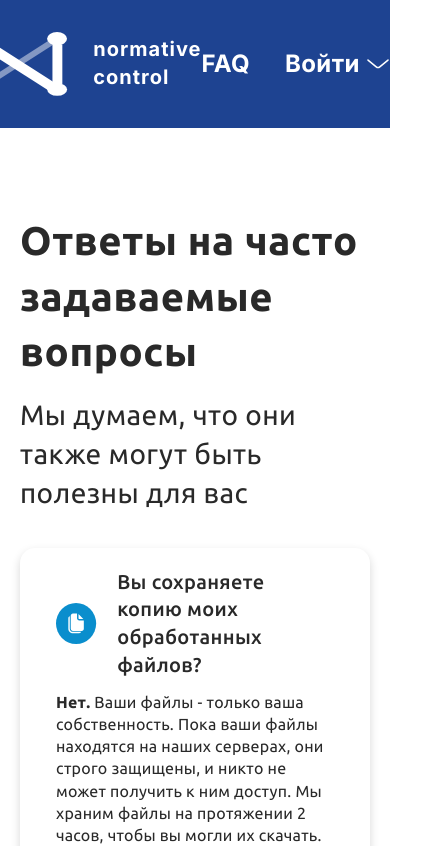
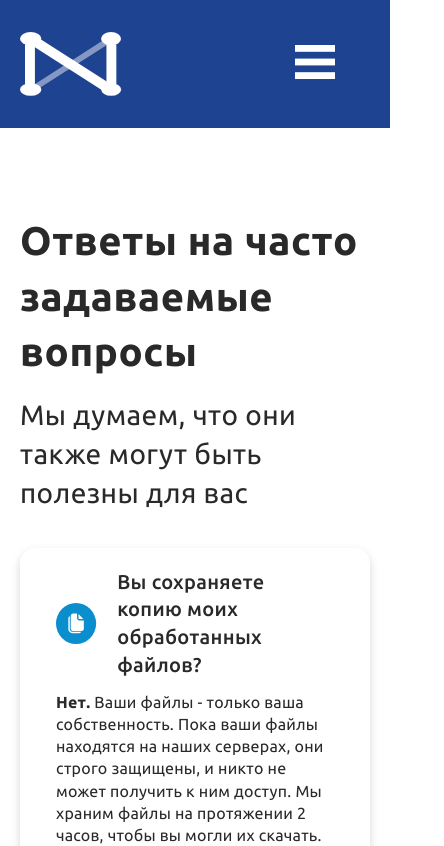
Before and after one commit to EliteHacker228/normative-control-frontend, a React (Vite) app: page /faq in a window 390 px wide. Shown: the top 846 px of the page, 444 px wide, since content can reach past the window. Built offline with nearby package versions, Linux system fonts and the light colour scheme.

Commit message:
Add breakpoints 810px and 500px to header

```diff
--- a/src/components/header/Header.jsx
+++ b/src/components/header/Header.jsx
@@ -1,6 +1,7 @@
 import css from './Header.module.css';
 import normative_control_logo from './normative_control_logo.svg';
 import dropdown_icon from './dropdown_arrow.svg';
+import burger_menu from './burger_menu.svg';
 import {NavLink} from "react-router-dom";
 
 export default function Header() {
@@ -23,6 +24,10 @@ export default function Header() {
                         </div>
                     </NavLink>
                 </div>
+
+                <div className={css.burgerMenu}>
+                    <img className={css.burgerMenu__img} src={burger_menu}/>
+                </div>
             </div>
         </div>
     );
--- a/src/components/header/Header.module.css
+++ b/src/components/header/Header.module.css
@@ -57,6 +57,32 @@
     gap: 35px;
 }
 
+@media screen and (max-width: 810px) {
+    .controlBlock {
+        display: none;
+    }
+
+    .burgerMenu {
+        display: block;
+    }
+
+    .burgerMenu__img {
+        width: 40px;
+    }
+}
+
+@media screen and (max-width: 500px) {
+    .logoBlock_text {
+        display: none;
+    }
+}
+
+@media screen and (min-width: 811px) {
+    .burgerMenu {
+        display: none;
+    }
+}
+
 .loginBlock {
     display: flex;
     gap: 7px;
```
Also changed, not shown: src/components/header/burger_menu.svg (added).
